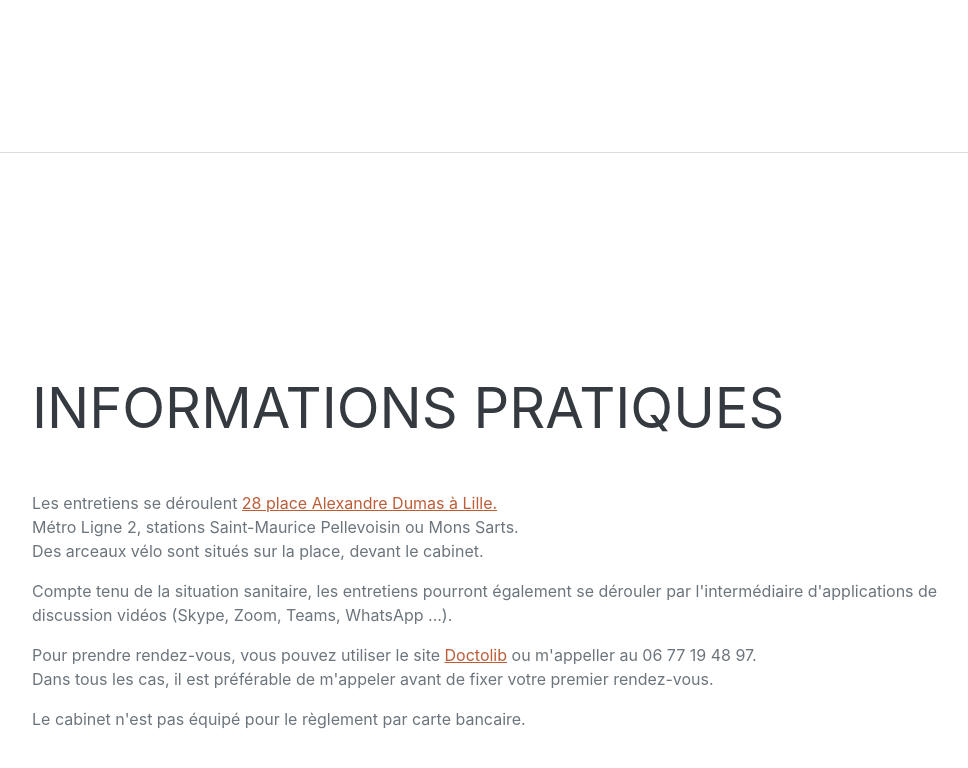
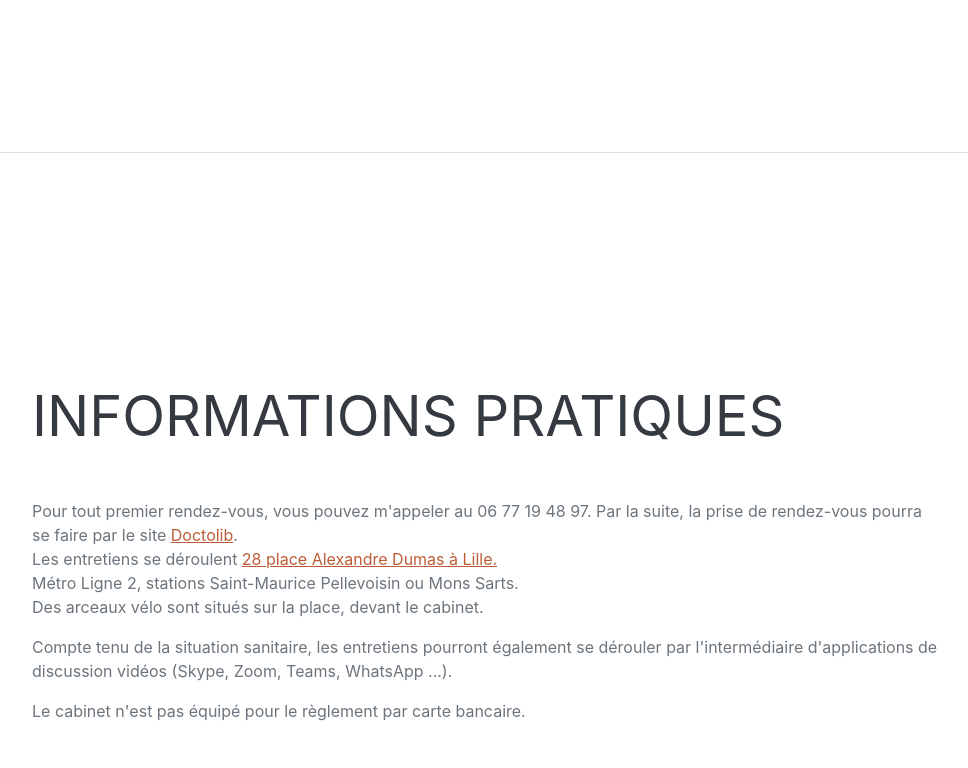
Before and after one commit to MariePsy/MariePsy.github.io, a plain HTML site: page index.html in a window 1280 px wide. Shown: the part 3051-3819 px from the top of the page, without its empty margins (288-1256 px from the left). Drawn offline with nearby package versions, Linux system fonts and the light colour scheme; a web font is replaced by a local one.

Commit message:
Update index.html

```diff
--- a/index.html
+++ b/index.html
@@ -131,12 +131,11 @@
             <section class="resume-section" id="infos">
                 <div class="resume-section-content">
                     <h2 class="mb-5">Informations pratiques</h2>
+                    <p class="mb-0">Pour tout premier rendez-vous, vous pouvez m'appeler au 06 77 19 48 97. Par la suite, la prise de rendez-vous pourra se faire par le site <a href=https://www.doctolib.fr/psychologue/lille/marie-de-beaumont>Doctolib</a>.</p>
                     <p class="mb-0">Les entretiens se déroulent <a href=https://fr.mappy.com/plan#/28%20Place%20Alexandre%20Dumas%2059800%20Lille>28 place Alexandre Dumas à Lille.</a></p>
                     <p class="mb-0">Métro Ligne 2, stations Saint-Maurice Pellevoisin ou Mons Sarts.</p>
                     <p>Des arceaux vélo sont situés sur la place, devant le cabinet.</p>
                     <p>Compte tenu de la situation sanitaire, les entretiens pourront également se dérouler par l'intermédiaire d'applications de discussion vidéos (Skype, Zoom, Teams, WhatsApp ...).</p>
-                    <p class="mb-0">Pour prendre rendez-vous, vous pouvez utiliser le site <a href=https://www.doctolib.fr/psychologue/lille/marie-de-beaumont>Doctolib</a> ou m'appeller au 06 77 19 48 97.</p>
-                    <p>Dans tous les cas, il est préférable de m'appeler avant de fixer votre premier rendez-vous.</p>
                     <p class="mb-0">Le cabinet n'est pas équipé pour le règlement par carte bancaire.</p>
                 </div>
             </section>
```
